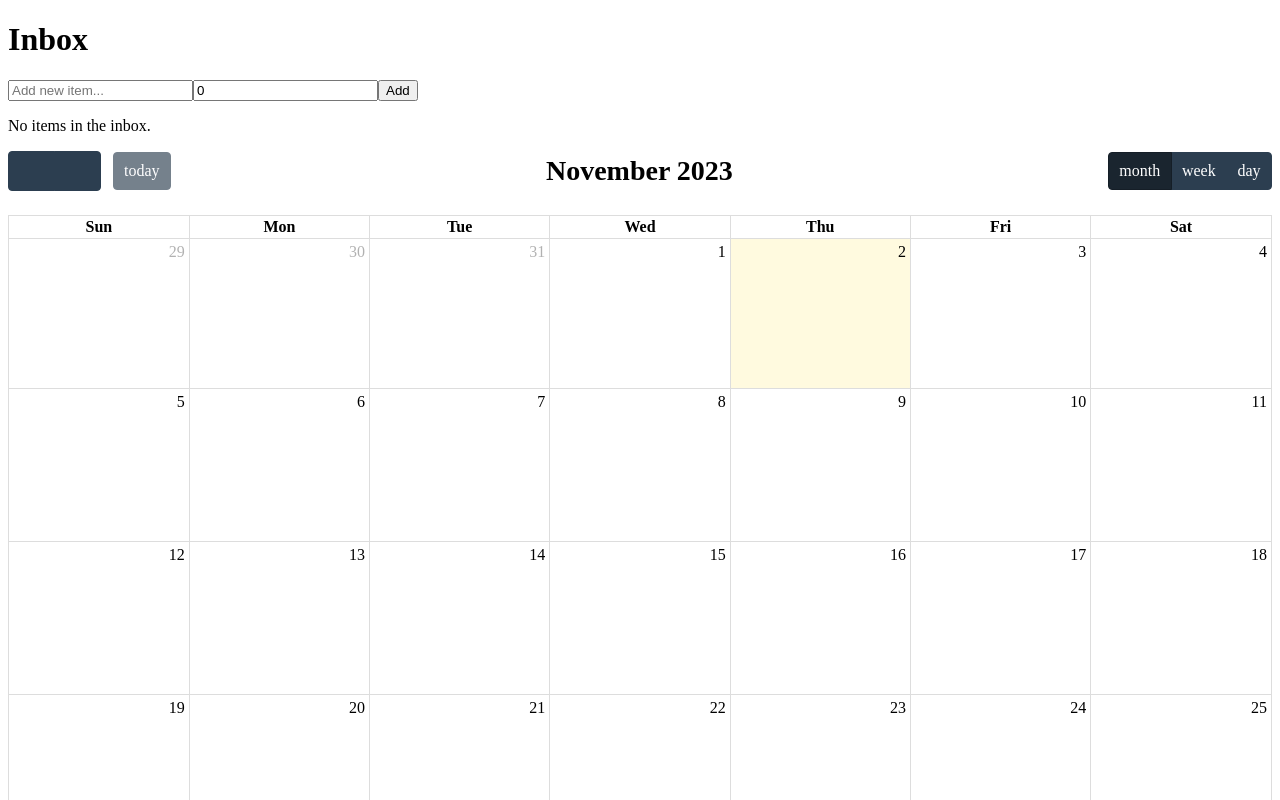
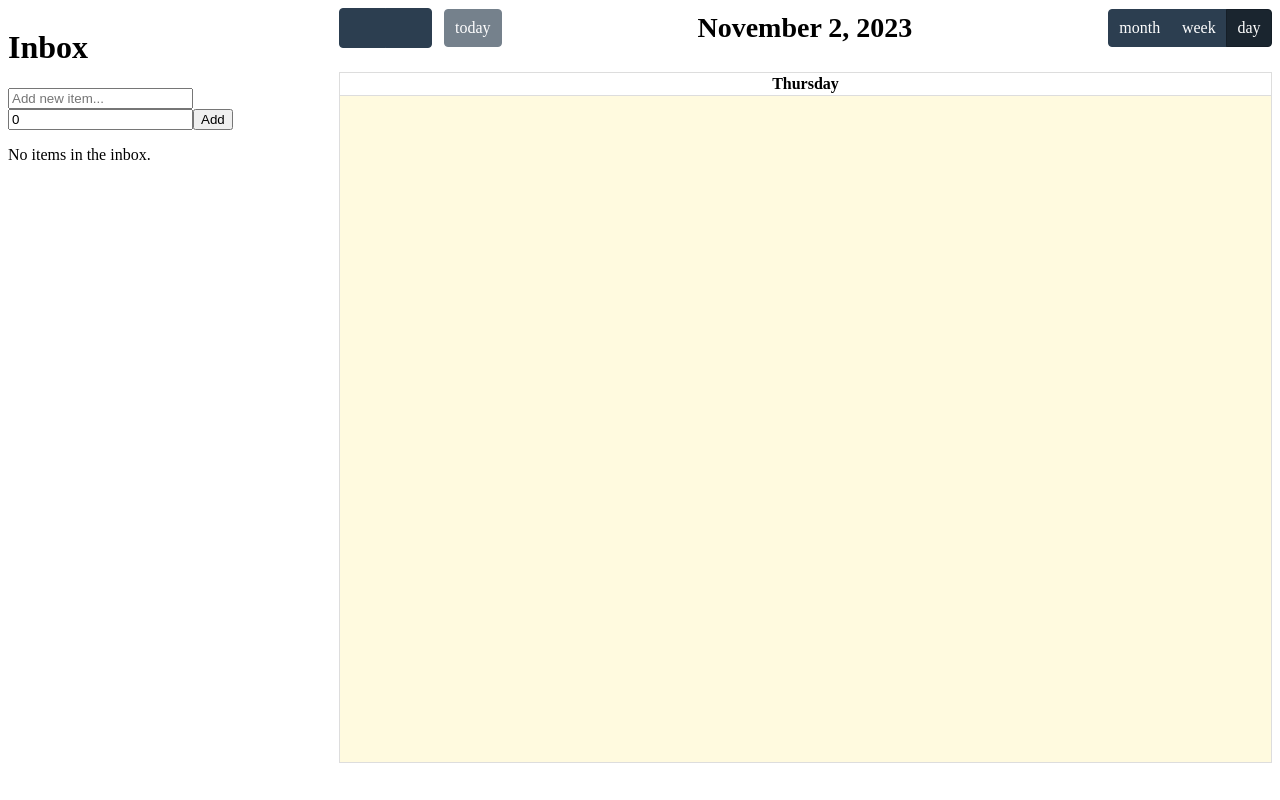
Before and after one commit to rachelleburgos/Timely, a React (Vite) app in the folder client/src/renderer/: page / in a window 1280 px wide. Shown: the top 800 px of the page. Built offline with nearby package versions, Linux system fonts and the light colour scheme.

Commit message:
css stuff idk im in a rush plz help

```diff
--- a/client/src/renderer/src/App.jsx
+++ b/client/src/renderer/src/App.jsx
@@ -4,6 +4,8 @@ import { HTML5Backend } from 'react-dnd-html5-backend'
 
 import MyCalendar from './components/calendar/Calendar.jsx'
 import InboxList from './components/inbox/InboxList.jsx'
+
+import './assets/App.css'
 
 function App() {
   const [inboxItems, setInboxItems] = useState([])
@@ -29,14 +31,15 @@ function App() {
 
   return (
     <DndProvider backend={HTML5Backend}>
+      <div className="app-container">
         <InboxList
           inboxItems={inboxItems}
           onRemoveFromInbox={removeFromInbox}
           onAddToInbox={addInboxItem}
           onDropToCalendar={onDropToCalendar} // Pass the function here
         />
-
         <MyCalendar onRemoveFromInbox={removeFromInbox} />
+      </div>
     </DndProvider>
   )
 }
--- /dev/null
+++ b/client/src/renderer/src/assets/App.css
@@ -0,0 +1,14 @@
+/* App.css */
+.app-container {
+  display: flex;
+  justify-content: space-between;
+}
+
+.inbox {
+  flex: 1;
+  margin-right: 20px;
+}
+
+.calendar {
+  flex: 3;
+}
--- a/client/src/renderer/src/assets/index.css
+++ /dev/null
@@ -1,205 +0,0 @@
-body {
-  display: flex;
-  flex-direction: column;
-  font-family:
-    Roboto,
-    -apple-system,
-    BlinkMacSystemFont,
-    'Helvetica Neue',
-    'Segoe UI',
-    'Oxygen',
-    'Ubuntu',
-    'Cantarell',
-    'Open Sans',
-    sans-serif;
-  color: #86a5b1;
-  background-color: #2f3241;
-}
-
-* {
-  padding: 0;
-  margin: 0;
-}
-
-ul {
-  list-style: none;
-}
-
-code {
-  font-weight: 600;
-  padding: 3px 5px;
-  border-radius: 2px;
-  background-color: #26282e;
-  font-family:
-    ui-monospace,
-    SFMono-Regular,
-    SF Mono,
-    Menlo,
-    Consolas,
-    Liberation Mono,
-    monospace;
-  font-size: 85%;
-}
-
-a {
-  color: #9feaf9;
-  font-weight: 600;
-  cursor: pointer;
-  text-decoration: none;
-  outline: none;
-}
-
-a:hover {
-  border-bottom: 1px solid;
-}
-
-.container {
-  flex: 1;
-  display: flex;
-  flex-direction: column;
-  max-width: 840px;
-  margin: 0 auto;
-  padding: 15px 30px 0 30px;
-}
-
-.versions {
-  margin: 0 auto;
-  float: none;
-  clear: both;
-  overflow: hidden;
-  font-family: 'Menlo', 'Lucida Console', monospace;
-  color: #c2f5ff;
-  line-height: 1;
-  transition: all 0.3s;
-}
-
-.versions li {
-  display: block;
-  float: left;
-  border-right: 1px solid rgba(194, 245, 255, 0.4);
-  padding: 0 20px;
-  font-size: 13px;
-  opacity: 0.8;
-}
-
-.versions li:last-child {
-  border: none;
-}
-
-.hero-logo {
-  margin-top: -0.4rem;
-  transition: all 0.3s;
-}
-
-@media (max-width: 840px) {
-  .versions {
-    display: none;
-  }
-
-  .hero-logo {
-    margin-top: -1.5rem;
-  }
-}
-
-.hero-text {
-  font-weight: 400;
-  color: #c2f5ff;
-  text-align: center;
-  margin-top: -0.5rem;
-  margin-bottom: 10px;
-}
-
-@media (max-width: 660px) {
-  .hero-logo {
-    display: none;
-  }
-
-  .hero-text {
-    margin-top: 20px;
-  }
-}
-
-.hero-tagline {
-  text-align: center;
-  margin-bottom: 14px;
-}
-
-.links {
-  display: flex;
-  align-items: center;
-  justify-content: center;
-  margin-bottom: 24px;
-  font-size: 18px;
-  font-weight: 500;
-}
-
-.links a {
-  font-weight: 500;
-}
-
-.links .link-item {
-  padding: 0 4px;
-}
-
-.features {
-  display: flex;
-  flex-wrap: wrap;
-  margin: -6px;
-}
-
-.features .feature-item {
-  width: 33.33%;
-  box-sizing: border-box;
-  padding: 6px;
-}
-
-.features article {
-  background-color: rgba(194, 245, 255, 0.1);
-  border-radius: 8px;
-  box-sizing: border-box;
-  padding: 12px;
-  height: 100%;
-}
-
-.features span {
-  color: #d4e8ef;
-  word-break: break-all;
-}
-
-.features .title {
-  font-size: 17px;
-  font-weight: 500;
-  color: #c2f5ff;
-  line-height: 22px;
-  overflow: hidden;
-  text-overflow: ellipsis;
-  white-space: nowrap;
-}
-
-.features .detail {
-  font-size: 14px;
-  font-weight: 500;
-  line-height: 22px;
-  margin-top: 6px;
-}
-
-@media (max-width: 660px) {
-  .features .feature-item {
-    width: 50%;
-  }
-}
-
-@media (max-width: 480px) {
-  .links {
-    flex-direction: column;
-    line-height: 32px;
-  }
-
-  .links .link-dot {
-    display: none;
-  }
-
-  .features .feature-item {
-    width: 100%;
-  }
-}
--- a/client/src/renderer/src/components/calendar/calendar.jsx
+++ b/client/src/renderer/src/components/calendar/calendar.jsx
@@ -130,11 +130,11 @@ const MyCalendar = ({ onRemoveFromInbox }) => {
   }
 
   return (
-    <div ref={drop}>
+    <div className="calendar" ref={drop}>
       <FullCalendar
         ref={calendarRef}
         plugins={[dayGridPlugin, interactionPlugin]}
-        initialView="dayGridMonth"
+        initialView="dayGridDay"
         events={events}
         droppable={true}
         editable={true}
--- a/client/src/renderer/src/components/inbox/InboxList.jsx
+++ b/client/src/renderer/src/components/inbox/InboxList.jsx
@@ -40,7 +40,7 @@ const InboxList = ({
   }
 
   return (
-    <>
+    <div className="inbox">
       <h1>Inbox</h1>
       <form onSubmit={handleAddItem}>
         <input
@@ -82,7 +82,7 @@ const InboxList = ({
       ) : (
         <p>No items in the inbox.</p>
       )}
-    </>
+    </div>
   )
 }
 
```
Lines whose indentation alone changed are shown as unchanged.
